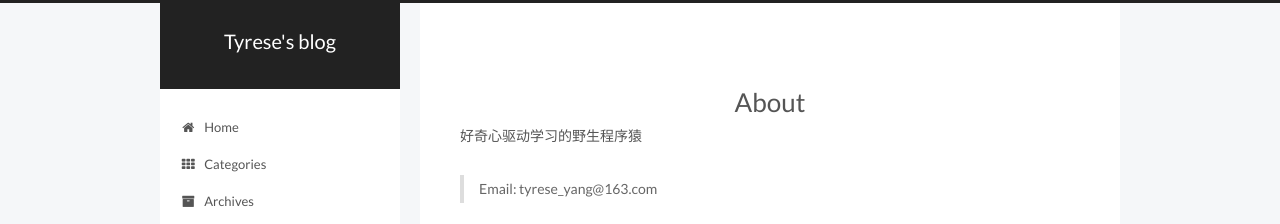
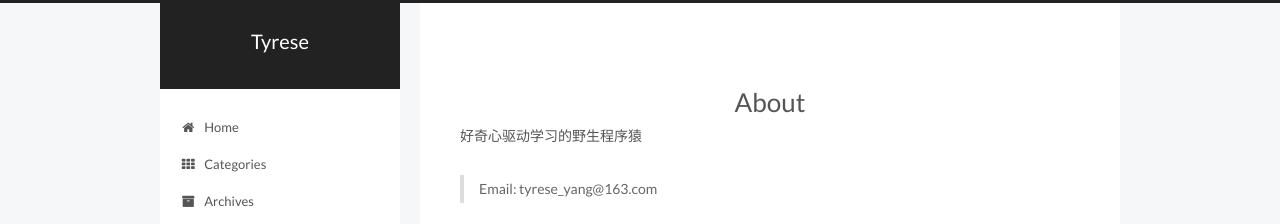
Before and after one commit to tyrese-yang/tyrese-yang.github.io, a Jekyll site: the page built from about/index.md, in a window 1280 px wide. Shown: the top 224 px of the page. Built offline with Jekyll 4.4.1, drawn with Linux system fonts in a browser that asks for light colours.

Commit message:
rename site

```diff
--- a/_config.yml
+++ b/_config.yml
@@ -4,7 +4,7 @@
 # ---------------------------------------------------------------
 
 # Site
-title: Tyrese's blog
+title: Tyrese
 subtitle:
 description:
 author: Tyrese Yang
```
